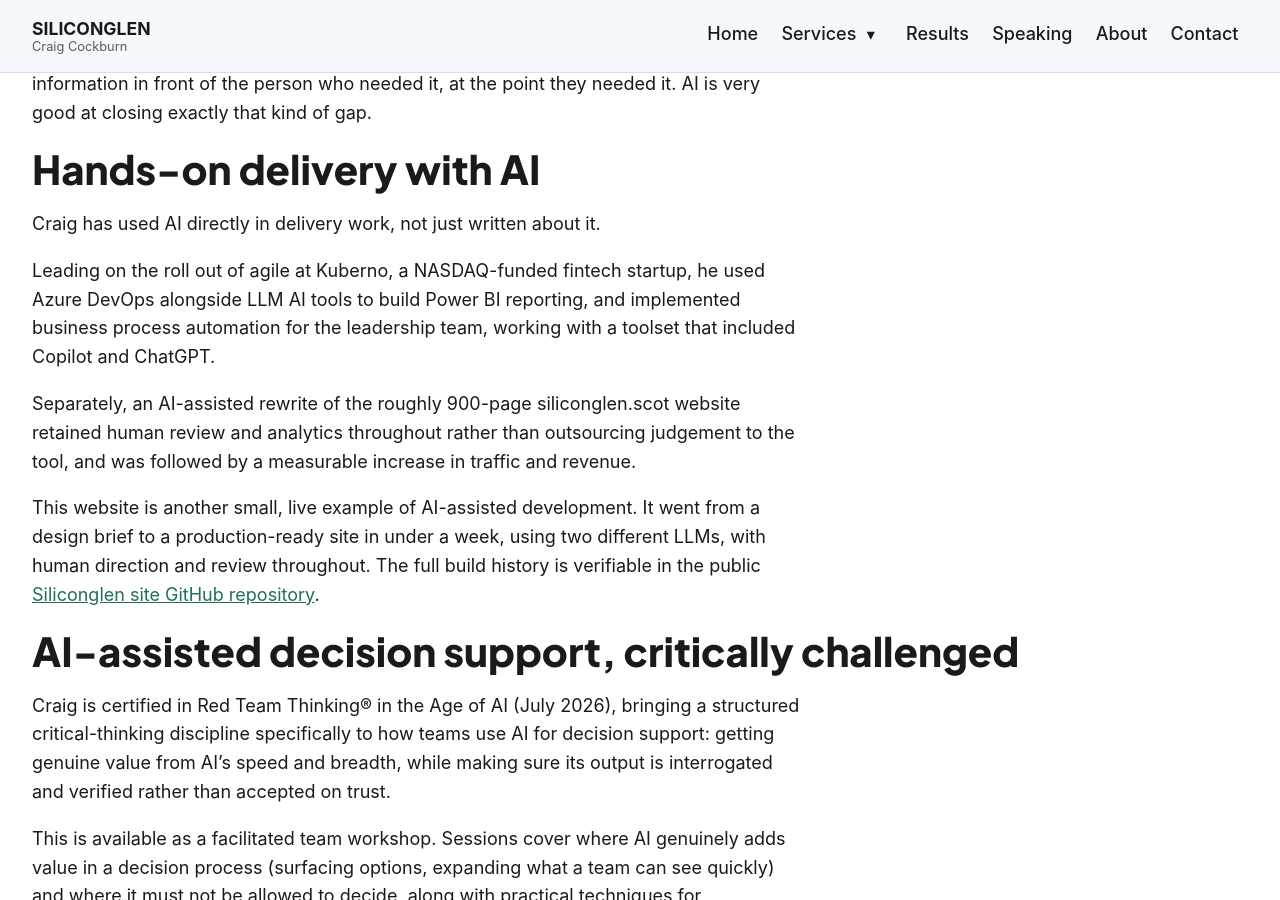
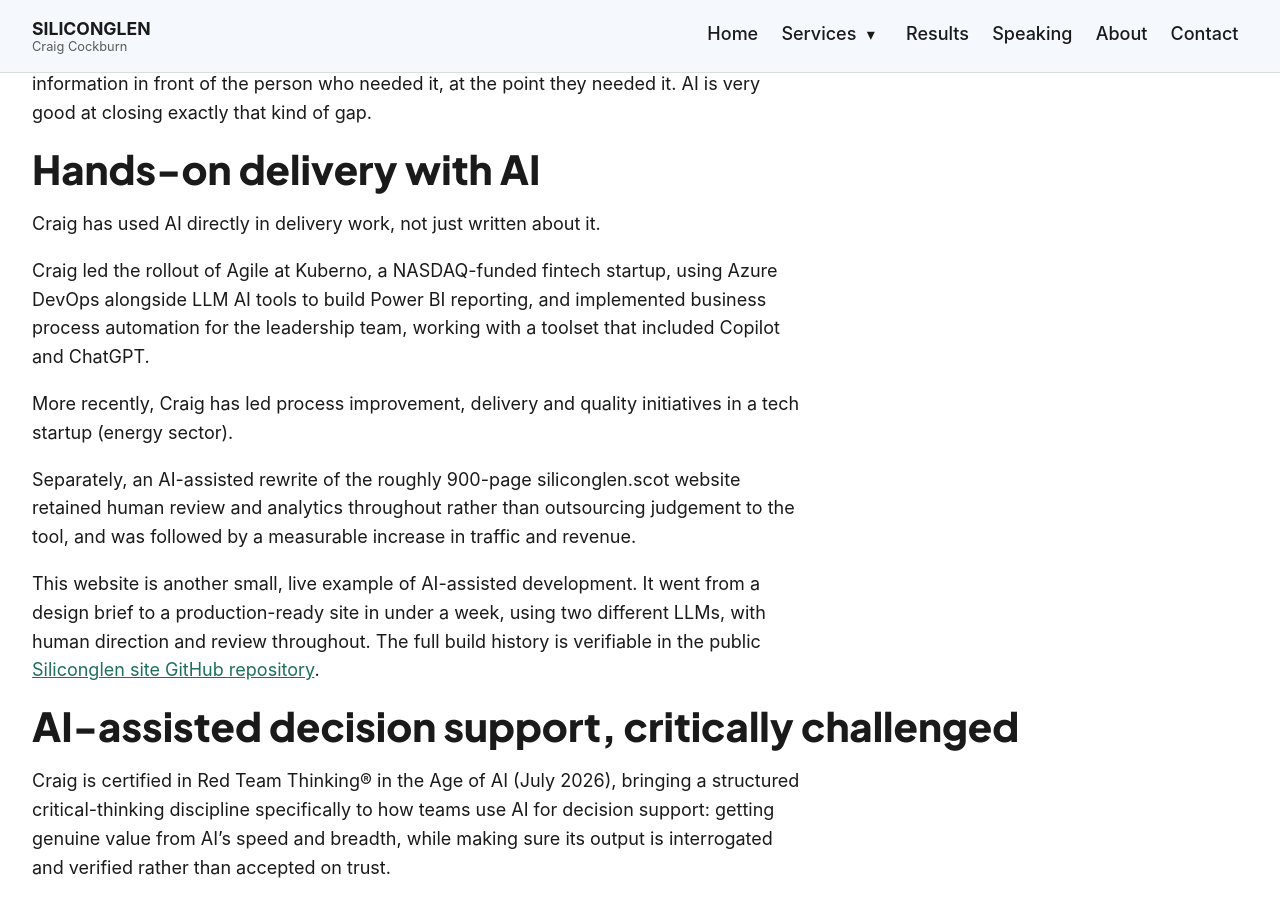
Before and after one commit to siliconglen/siliconglen-site, a Jekyll site: the page built from ai/index.md, in a window 1280 px wide and 900 px high, scrolled down 1014 px. Built offline with Jekyll 4.4.1, drawn with Linux system fonts in a browser that asks for light colours.

Commit message:
Clarify recent energy-sector engagement

```diff
--- a/ai/index.md
+++ b/ai/index.md
@@ -23,7 +23,9 @@ It worked, and worked well: a better first-time guide than the manufacturer or t
 
 Craig has used AI directly in delivery work, not just written about it.
 
-Leading on the roll out of agile at Kuberno, a NASDAQ-funded fintech startup, he used Azure DevOps alongside LLM AI tools to build Power BI reporting, and implemented business process automation for the leadership team, working with a toolset that included Copilot and ChatGPT.
+Craig led the rollout of Agile at Kuberno, a NASDAQ-funded fintech startup, using Azure DevOps alongside LLM AI tools to build Power BI reporting, and implemented business process automation for the leadership team, working with a toolset that included Copilot and ChatGPT.
+
+More recently, Craig has led process improvement, delivery and quality initiatives in a tech startup (energy sector).
 
 Separately, an AI-assisted rewrite of the roughly 900-page siliconglen.scot website retained human review and analytics throughout rather than outsourcing judgement to the tool, and was followed by a measurable increase in traffic and revenue.
 
```
Also changed, not shown: about/index.md (+3 -1 lines), work-with-me/delivery/index.md (+3 -1 lines).
